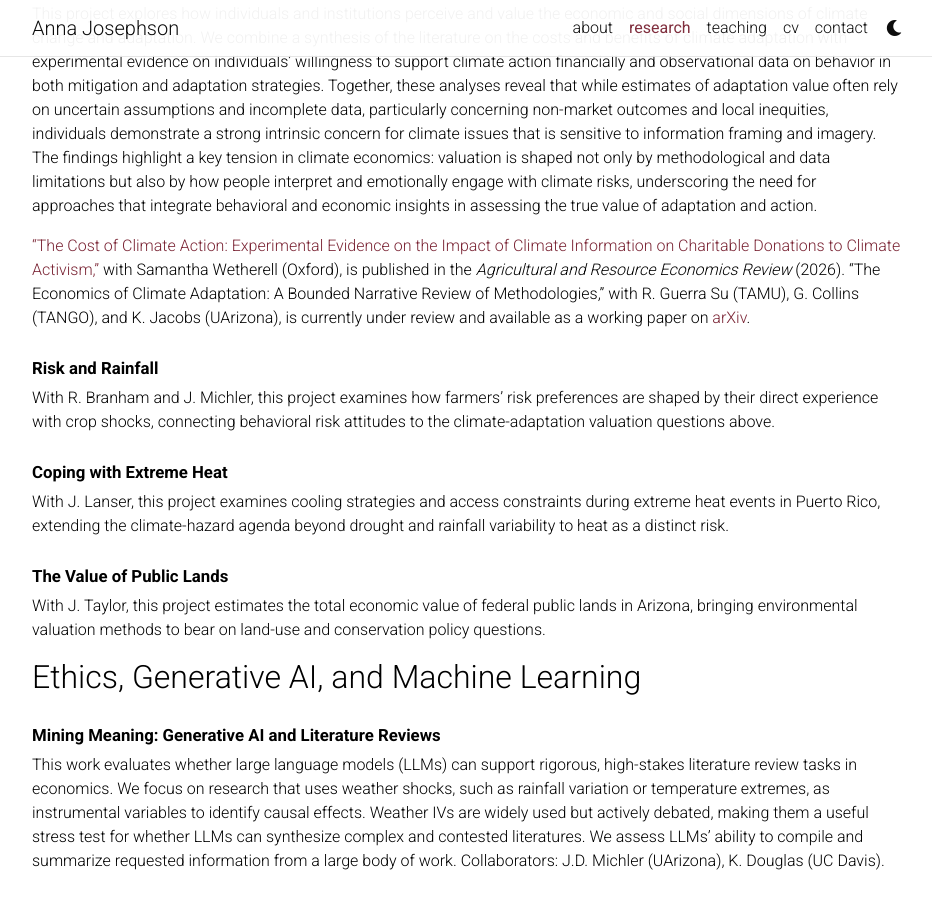
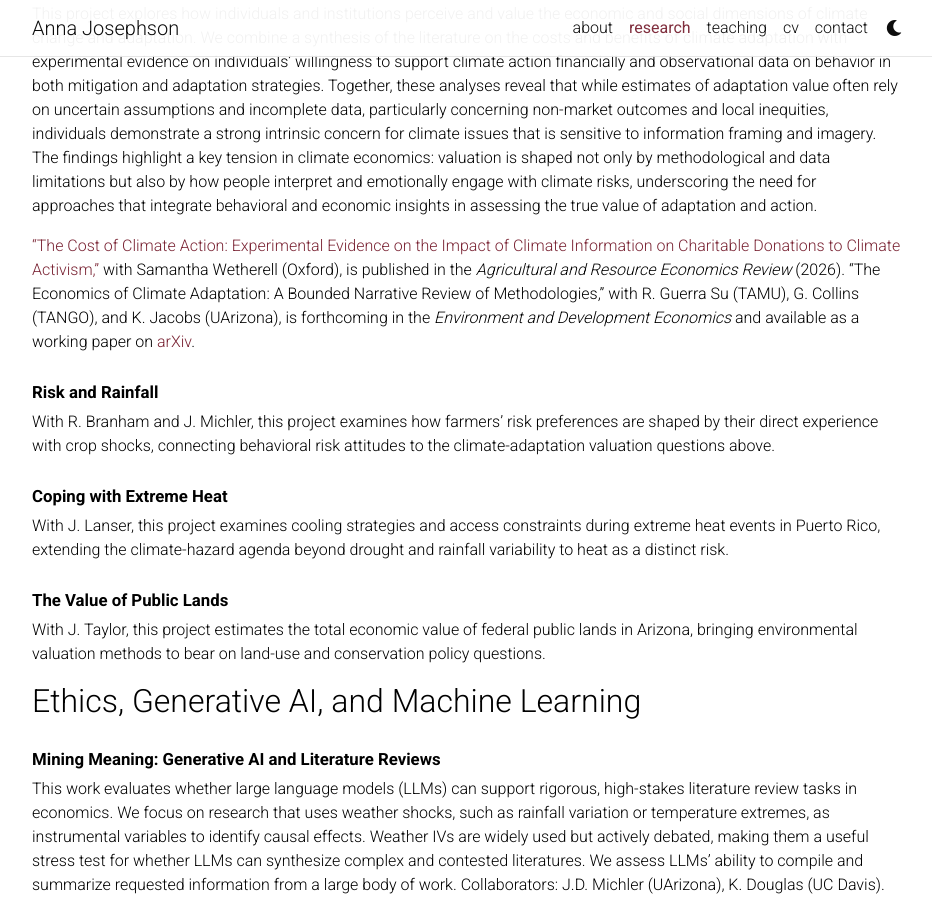
Before and after one commit to aljosephson/aljosephson.github.io, a Jekyll site: the page built from _pages/research.md, in a window 1280 px wide and 900 px high, scrolled down 2831 px. Shown: the whole window, without its empty margins (173-1105 px from the left). Built offline with Jekyll 4.4.1, drawn with Linux system fonts in a browser that asks for light colours; comment, search, counter and statistics services are not loaded; a style sheet for code colours, icons or effects is not loaded.

Commit message:
research.md: climate adaptation paper is forthcoming in Environment and Development Economics
Co-Authored-By: Claude Sonnet 5.5 <noreply@anthropic.com>

```diff
--- a/_pages/research.md
+++ b/_pages/research.md
@@ -64,7 +64,7 @@ A publication from this project was published in the *Journal of the Academy of
 
 This project explores how individuals and institutions perceive and value the economic and social dimensions of climate change and adaptation. We combine a synthesis of the literature on the costs and benefits of climate adaptation with experimental evidence on individuals' willingness to support climate action financially and observational data on behavior in both mitigation and adaptation strategies. Together, these analyses reveal that while estimates of adaptation value often rely on uncertain assumptions and incomplete data, particularly concerning non-market outcomes and local inequities, individuals demonstrate a strong intrinsic concern for climate issues that is sensitive to information framing and imagery. The findings highlight a key tension in climate economics: valuation is shaped not only by methodological and data limitations but also by how people interpret and emotionally engage with climate risks, underscoring the need for approaches that integrate behavioral and economic insights in assessing the true value of adaptation and action.
 
-[“The Cost of Climate Action: Experimental Evidence on the Impact of Climate Information on Charitable Donations to Climate Activism,”](https://arxiv.org/abs/2409.17378) with Samantha Wetherell (Oxford), is published in the *Agricultural and Resource Economics Review* (2026). “The Economics of Climate Adaptation: A Bounded Narrative Review of Methodologies,” with R. Guerra Su (TAMU), G. Collins (TANGO), and K. Jacobs (UArizona), is currently under review and available as a working paper on [arXiv](https://arxiv.org/abs/2411.16893).
+[“The Cost of Climate Action: Experimental Evidence on the Impact of Climate Information on Charitable Donations to Climate Activism,”](https://arxiv.org/abs/2409.17378) with Samantha Wetherell (Oxford), is published in the *Agricultural and Resource Economics Review* (2026). “The Economics of Climate Adaptation: A Bounded Narrative Review of Methodologies,” with R. Guerra Su (TAMU), G. Collins (TANGO), and K. Jacobs (UArizona), is forthcoming in the *Environment and Development Economics* and available as a working paper on [arXiv](https://arxiv.org/abs/2411.16893).
 
 ### Risk and Rainfall
 
```
